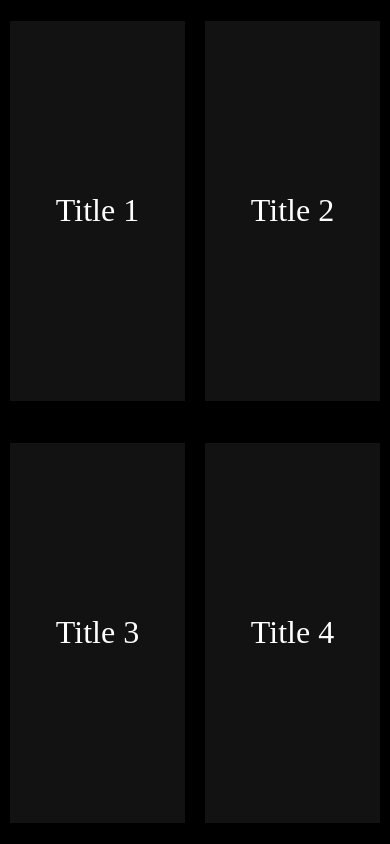
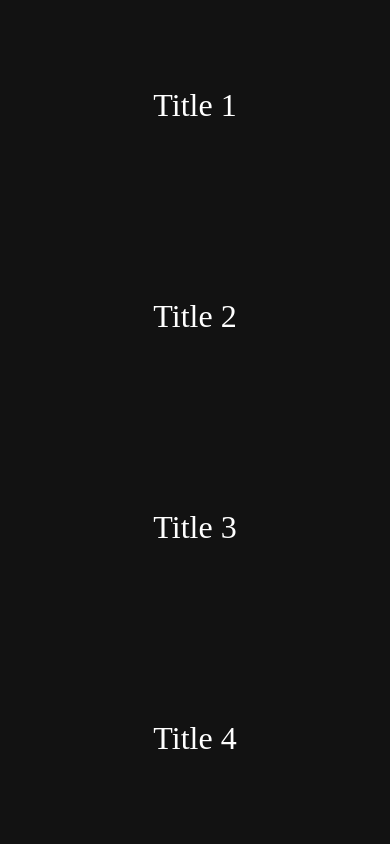
Before and after one commit to Kahl-d/portfolio_website, a React (Create React App) app in the folder client/: page / in a window 390 px wide. Built offline with nearby package versions, Linux system fonts and the light colour scheme.

Commit message:
app fir for mobile devices

```diff
--- a/client/src/Components4/app.css
+++ b/client/src/Components4/app.css
@@ -99,3 +99,32 @@
 .screen.expanded .close-button {
     display: block;
 }
+
+/* Media Query for Mobile Devices */
+@media (max-width: 768px) {
+    #appContainer {
+        grid-template-columns: 1fr;
+        grid-template-rows: repeat(4, 1fr);
+    }
+
+    .screen {
+        width: 100%;
+        height: 100%; /* Adjusted to fit four screens vertically */
+    }
+
+    .screen.expanded {
+        width: 100vw;
+        height: 100vh;
+        position: absolute;
+    }
+
+    .screen.expanded.top-left,
+    .screen.expanded.top-right,
+    .screen.expanded.bottom-left,
+    .screen.expanded.bottom-right {
+        top: 0;
+        left: 0;
+        right: 0;
+        bottom: 0;
+    }
+}
```
